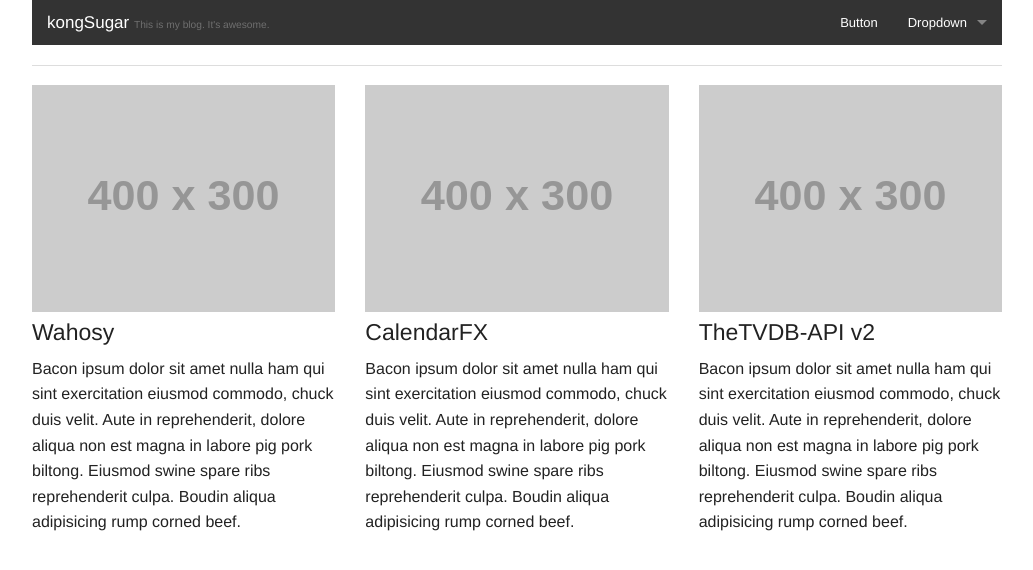
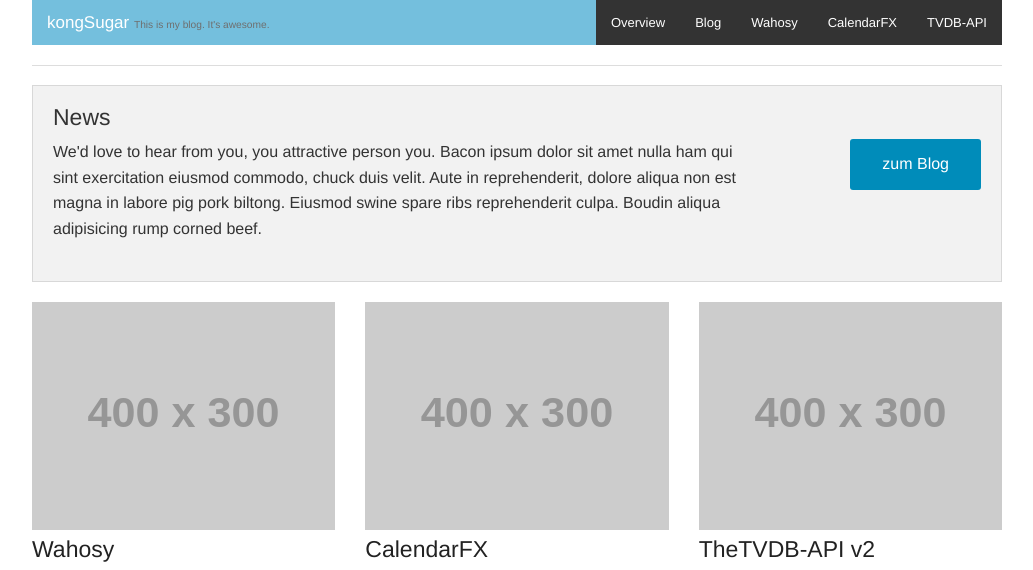
Before and after one commit to kongSugar/kongSugar.github.io, a plain HTML site: page startpage.html in a window 1280 px wide. Shown: the top 570 px of the page, without its empty margins (123-1156 px from the left). Drawn offline with Linux system fonts and the light colour scheme; placeholder pictures from the web are drawn by us; some icons are missing.

Commit message:
init foundation

```diff
--- a/startpage.html
+++ b/startpage.html
@@ -1,10 +1,10 @@
 <!DOCTYPE html>
 <html lang="en">
 <head>
-    <meta charset="utf-8" />
-    <meta name="viewport" content="width=device-width, initial-scale=1.0" />
+    <meta charset="utf-8"/>
+    <meta name="viewport" content="width=device-width, initial-scale=1.0"/>
     <title>kongSugar</title>
-    <link rel="stylesheet" href="css/foundation.css" />
+    <link rel="stylesheet" href="css/foundation.css"/>
     <link href="http://cdnjs.cloudflare.com/ajax/libs/foundicons/3.0.0/foundation-icons.css" rel="stylesheet">
     <link rel="stylesheet" href="https://maxcdn.bootstrapcdn.com/font-awesome/4.4.0/css/font-awesome.min.css">
     <script src="js/vendor/modernizr.js"></script>
@@ -15,81 +15,88 @@
 <div class="_header">
     <div class="row">
         <div class="large-12 columns">
-            <div class="nav-bar ">
-
-
-                <nav class="top-bar" data-topbar role="navigation">
+            <div class="nav-bar" >
+                <nav class="top-bar" data-topbar role="navigation" style="background-color: #74bfdd;">
                     <ul class="title-area">
                         <li class="name">
-                            <h1><a href="#">kongSugar  <small>This is my blog. It's awesome.</small></a></h1>
+                            <h1><a href="#">kongSugar
+                                <small>This is my blog. It's awesome.</small>
+                            </a></h1>
                         </li>
-
-                        <!-- Remove the class "menu-icon" to get rid of menu icon. Take out "Menu" to just have icon alone -->
                         <li class="toggle-topbar menu-icon"><a href="#"><span>Menu</span></a></li>
                     </ul>
-
                     <section class="top-bar-section">
                         <!-- Right Nav Section -->
                         <ul class="right">
-                            <li><a href="#">Button</a></li>
-                            <li class="has-dropdown">
-                                <a href="#">Dropdown</a>
-                                <ul class="dropdown">
-                                    <li><a href="#">link</a></li>
-                                    <li><a href="#">link</a></li>
-                                </ul>
-                            </li>
+                            <li><a href="#">Overview</a></li>
+                            <li><a href="#">Blog</a></li>
+                            <li><a href="#">Wahosy</a></li>
+                            <li><a href="#">CalendarFX</a></li>
+                            <li><a href="#">TVDB-API</a></li>
                         </ul>
 
                         <!-- Left Nav Section -->
                         <ul class="left">
-
                         </ul>
                     </section>
                 </nav>
+            </div>
+            <hr/>
+        </div>
+    </div>
+</div>
 
+<div class="_text">
+    <div class="row">
+        <div class="large-12 columns">
 
+            <div class="panel">
+                <h4>News</h4>
+
+                <div class="row">
+                    <div class="large-9 columns">
+                        <p>We'd love to hear from you, you attractive person you. Bacon ipsum dolor sit amet nulla ham qui sint exercitation eiusmod commodo, chuck duis velit. Aute in
+                            reprehenderit, dolore aliqua non est magna in labore pig pork biltong. Eiusmod swine spare ribs
+                            reprehenderit culpa. Boudin aliqua adipisicing rump corned beef.</p>
+                    </div>
+                    <div class="large-3 columns">
+                        <a href="#" class="radius button right">zum Blog</a>
+                    </div>
+                </div>
             </div>
-
-            <hr/>
 
         </div>
     </div>
 </div>
 
-<div hidden class="_slider">
-    <div class="row">
-        <div class="large-12 columns">
-            <div id="slider">
-                <img src="http://placehold.it/1000x400&text=[ img 1 ]"/>
-
-            </div>
-
-            <hr/>
-        </div>
-    </div>
-</div>
-
-<div class="_text"></div>
-
 <div class="_previews">
     <div class="row">
         <div class="large-4 columns">
-            <img src="http://placehold.it/400x300&text=[img]"/>
+            <img src="http://placehold.it/400x300&text=[wahosy]"/>
             <h4>Wahosy</h4>
-            <p>Bacon ipsum dolor sit amet nulla ham qui sint exercitation eiusmod commodo, chuck duis velit. Aute in reprehenderit, dolore aliqua non est magna in labore pig pork biltong. Eiusmod swine spare ribs reprehenderit culpa. Boudin aliqua adipisicing rump corned beef.</p>
+
+            <p>Bacon ipsum dolor sit amet nulla ham qui sint exercitation eiusmod commodo, chuck duis velit. Aute in
+                reprehenderit, dolore aliqua non est magna in labore pig pork biltong. Eiusmod swine spare ribs
+                reprehenderit culpa. Boudin aliqua adipisicing rump corned beef.</p>
         </div>
 
         <div class="large-4 columns">
-            <img src="http://placehold.it/400x300&text=[img]"/>
+            <img src="http://placehold.it/400x300&text=[CalendarFX]"/>
             <h4>CalendarFX</h4>
-            <p>Bacon ipsum dolor sit amet nulla ham qui sint exercitation eiusmod commodo, chuck duis velit. Aute in reprehenderit, dolore aliqua non est magna in labore pig pork biltong. Eiusmod swine spare ribs reprehenderit culpa. Boudin aliqua adipisicing rump corned beef.</p>
+
+            <p>Bacon ipsum dolor sit amet nulla ham qui sint exercitation eiusmod commodo, chuck duis velit. Aute in
+                reprehenderit, dolore aliqua non est magna in labore pig pork biltong. Eiusmod swine spare ribs
+                reprehenderit culpa. Boudin aliqua adipisicing rump corned beef.</p>
         </div>
 
         <div class="large-4 columns">
-            <img src="http://placehold.it/400x300&text=[img]"/>
+            <a href="#">
+            <img src="http://placehold.it/400x300&text=[TheTVDB-API v2]"/>
             <h4>TheTVDB-API v2</h4>
-            <p>Bacon ipsum dolor sit amet nulla ham qui sint exercitation eiusmod commodo, chuck duis velit. Aute in reprehenderit, dolore aliqua non est magna in labore pig pork biltong. Eiusmod swine spare ribs reprehenderit culpa. Boudin aliqua adipisicing rump corned beef.</p>
+            </a>
+            <p>Bacon ipsum dolor sit amet nulla ham qui sint exercitation eiusmod commodo, chuck duis velit. Aute in
+                reprehenderit, dolore aliqua non est magna in labore pig pork biltong. Eiusmod swine spare ribs
+                reprehenderit culpa. Boudin aliqua adipisicing rump corned beef.</p>
         </div>
     </div>
 </div>
@@ -105,13 +112,13 @@
                 <div class="large-6 columns">
                     <ul class="social-icons inline-list right">
                         <li><a href=""><i class="fa fa-phone"></i></a></li>
+                        <li><a href=""><i class="fa fa-steam"></i></a></li>
                         <li><a href=""><i class="fa fa-linkedin"></i></a></li>
                         <li><a href=""><i class="fa fa-twitter"></i></a></li>
                         <li><a href=""><i class="fa fa-github"></i></a></li>
                         <li><a href=""><i class="fa fa-bitbucket"></i></a></li>
                         <li><a href=""><i class="fa fa-xing"></i></a></li>
                         <li><a href=""><i class="fa fa-facebook-square"></i></a></li>
-
                     </ul>
                 </div>
             </div>
```
